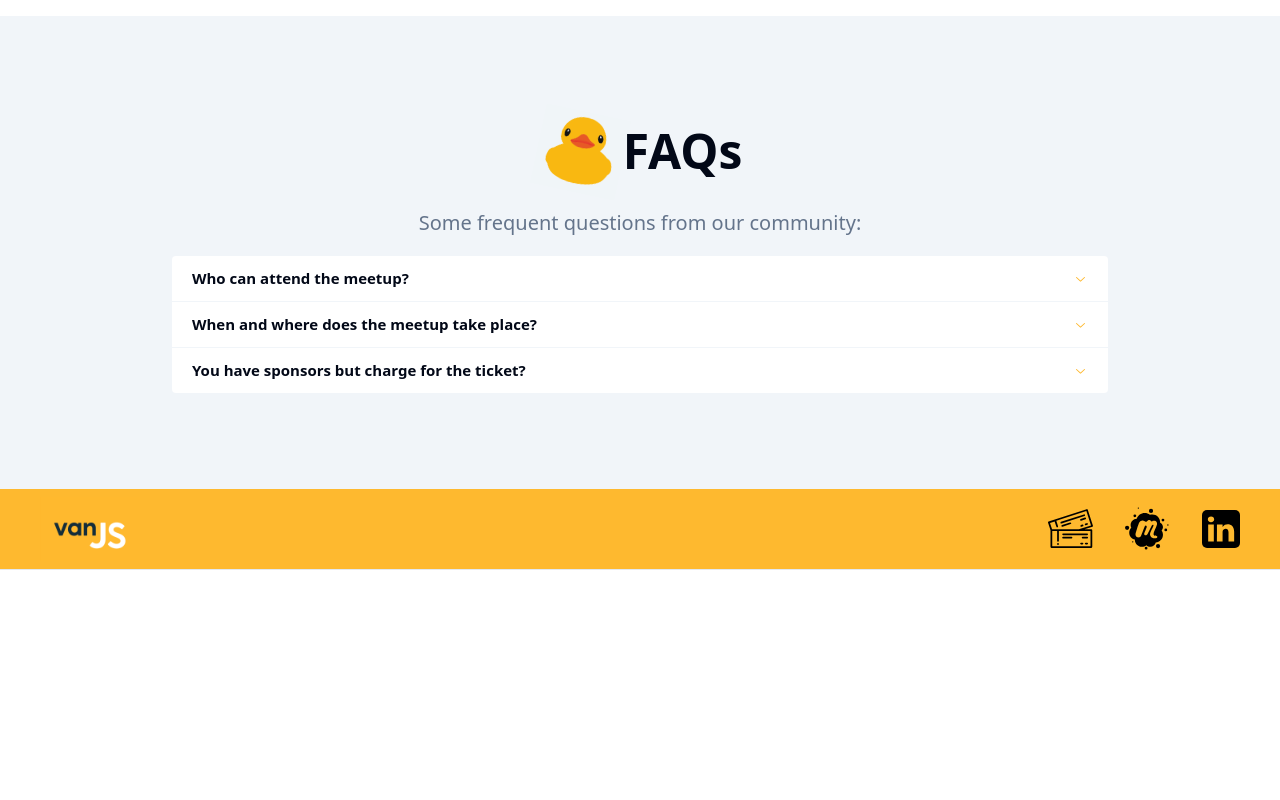
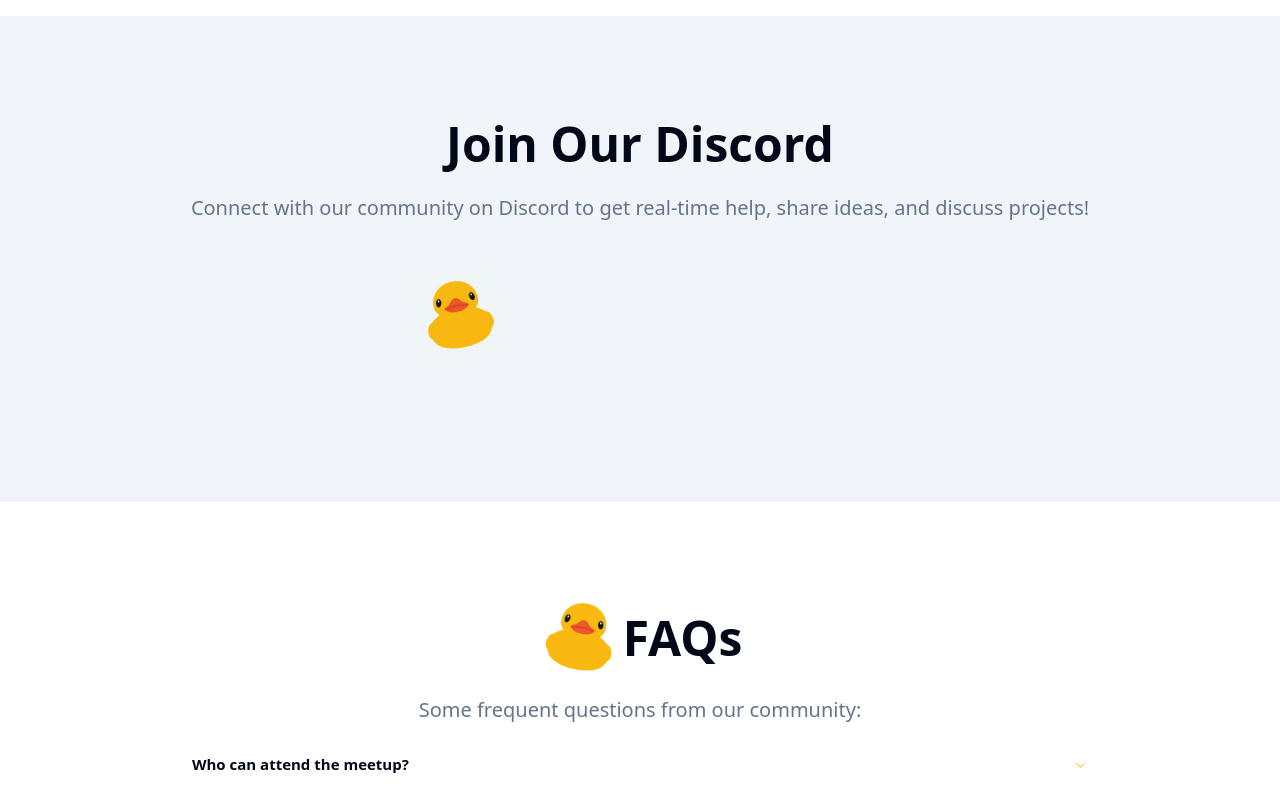
Before and after one commit to VanJS/vanjs.github.io, a Next.js app: page / in a window 1280 px wide. Shown: the part 3540-4340 px from the top of the page. Before the commit the page ends 4110 px from the top, so only its background shows below. Built offline with nearby package versions, Linux system fonts and the light colour scheme.

Commit message:
Add discord section

```diff
--- a/src/app/page.jsx
+++ b/src/app/page.jsx
@@ -1,16 +1,17 @@
-import { events, pastEvents } from "@/data/events";
+import { events, pastEvents } from '@/data/events'
 
-import { AccordionFAQ } from "@/components/ui/accordion/index";
-import { CalendarIcon } from "@/components/icons/CalendarIcon";
-import { EventCard } from "@/components/EventCard";
-import { Footer } from "@/components/Footer";
-import { Header } from "@/components/Header";
-import Image from "next/image";
-import Link from "next/link";
-import { MapPinIcon } from "@/components/icons/MapPinIcon";
-import { SpeakerCard } from "@/components/SpeakerCard";
-import StickerBanner from "@/components/sticker-banner/sticker-banner";
-import { speakers } from "@/data/speakers";
+import { DiscordButton } from '@/components/DiscordButton'
+import { EventCard } from '@/components/EventCard'
+import { Footer } from '@/components/Footer'
+import { Header } from '@/components/Header'
+import { CalendarIcon } from '@/components/icons/CalendarIcon'
+import { MapPinIcon } from '@/components/icons/MapPinIcon'
+import { SpeakerCard } from '@/components/SpeakerCard'
+import StickerBanner from '@/components/sticker-banner/sticker-banner'
+import { AccordionFAQ } from '@/components/ui/accordion/index'
+import { speakers } from '@/data/speakers'
+import Image from 'next/image'
+import Link from 'next/link'
 
 export default function Home() {
   return (
@@ -103,7 +104,7 @@
               </p>
             </div>
             <div className="grid gap-6 md:grid-cols-2 lg:grid-cols-3">
-              {events.map((event) => (
+              {events.map(event => (
                 <EventCard key={event.title} {...event} />
               ))}
             </div>
@@ -122,7 +123,7 @@
               </div>
             </div>
             <div className="grid gap-6 md:grid-cols-2 lg:grid-cols-3">
-              {pastEvents.map((event) => (
+              {pastEvents.map(event => (
                 <EventCard key={event.title} {...event} past />
               ))}
             </div>
@@ -142,13 +143,40 @@
             </div>
 
             <div className="grid gap-6 md:grid-cols-2 lg:grid-cols-3">
-              {speakers.map((speaker) => (
+              {speakers.map(speaker => (
                 <SpeakerCard key={speaker.name} {...speaker} />
               ))}
             </div>
           </div>
         </section>
-        <section id="faq" className="w-full md:py-24 lg:py-30 bg-muted">
+        {/* Discord - Community section */}
+        <section id="discord" className="w-full md:py-24 lg:py-30 bg-muted">
+          <div className="container space-y-12 px-2 md:px-4">
+            <div className="flex flex-col items-center space-y-4 text-center">
+              <div className="inline-flex">
+                <h2 className="content-center text-3xl font-bold sm:text-5xl my-2">
+                  Join Our Discord
+                </h2>
+              </div>
+              <p className="max-w-[900px] my-2 text-muted-foreground md:text-xl/relaxed lg:text-base/relaxed xl:text-xl/relaxed">
+                Connect with our community on Discord to get real-time help,
+                share ideas, and discuss projects!
+              </p>
+              <div className="grid gap-4 relative">
+                <Image
+                  src="ducky.png"
+                  width={85}
+                  height={85}
+                  alt="duck"
+                  className="-rotate-12 absolute w-38 top-[36px] left-[-64px] z-10 align-text-bottom"
+                />
+                <DiscordButton />
+              </div>
+            </div>
+          </div>
+        </section>
+
+        <section id="faq" className="w-full md:py-24 lg:py-30">
           <div className="container space-y-12 px-2 md:px-4">
             <div className="flex flex-col items-center space-y-4 text-center">
               <div className="inline-flex">
@@ -173,5 +201,5 @@
       </main>
       <Footer />
     </div>
-  );
+  )
 }
--- /dev/null
+++ b/src/components/DiscordButton.jsx
@@ -0,0 +1,14 @@
+export const DiscordButton = link => {
+  return (
+    <a
+      href="https://discord.gg/TBWB9tMmmC"
+      target="_blank"
+      rel="noopener noreferrer"
+    >
+      <button
+        className="bg-discord-image bg-no-repeat bg-center bg-auto w-80 h-40 hover:opacity-90 relative z-20"
+        aria-label="discord-button"
+      ></button>
+    </a>
+  )
+}
```
Also changed, not shown: public/discord.svg (added).
